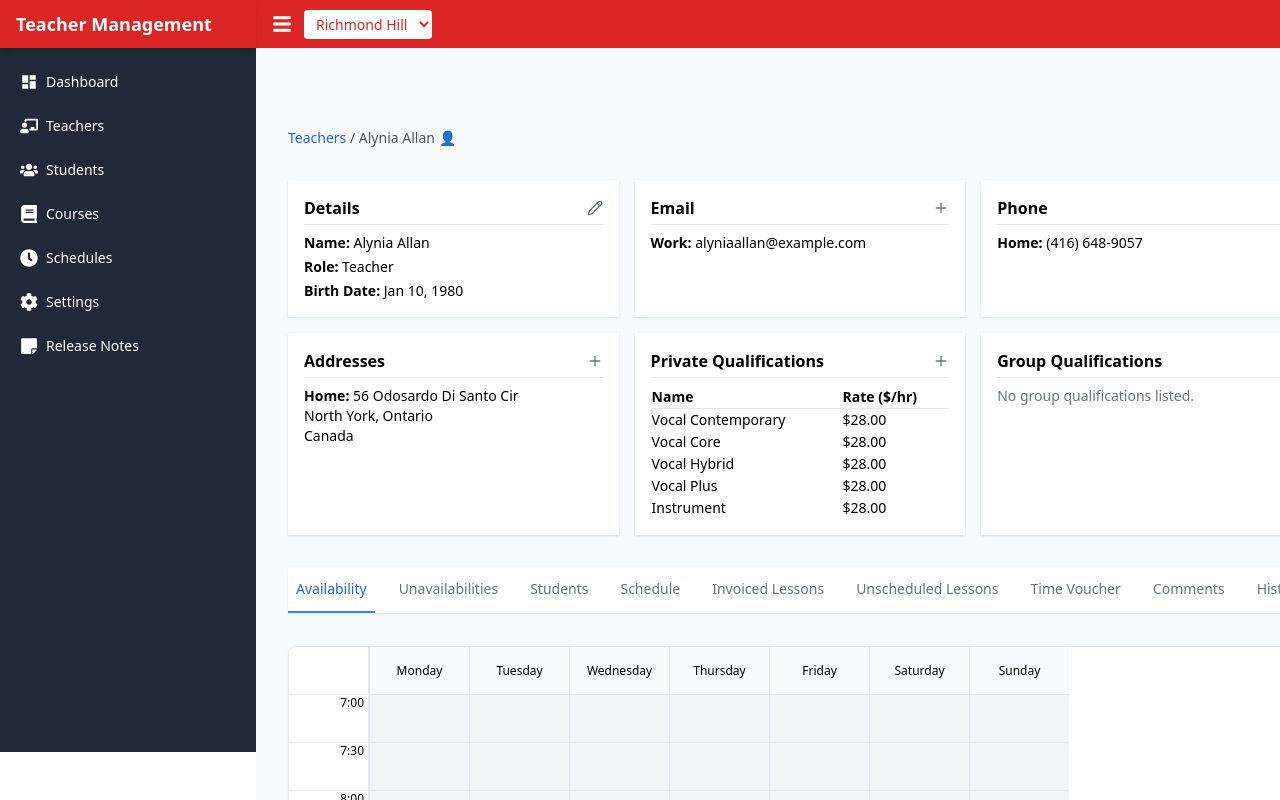
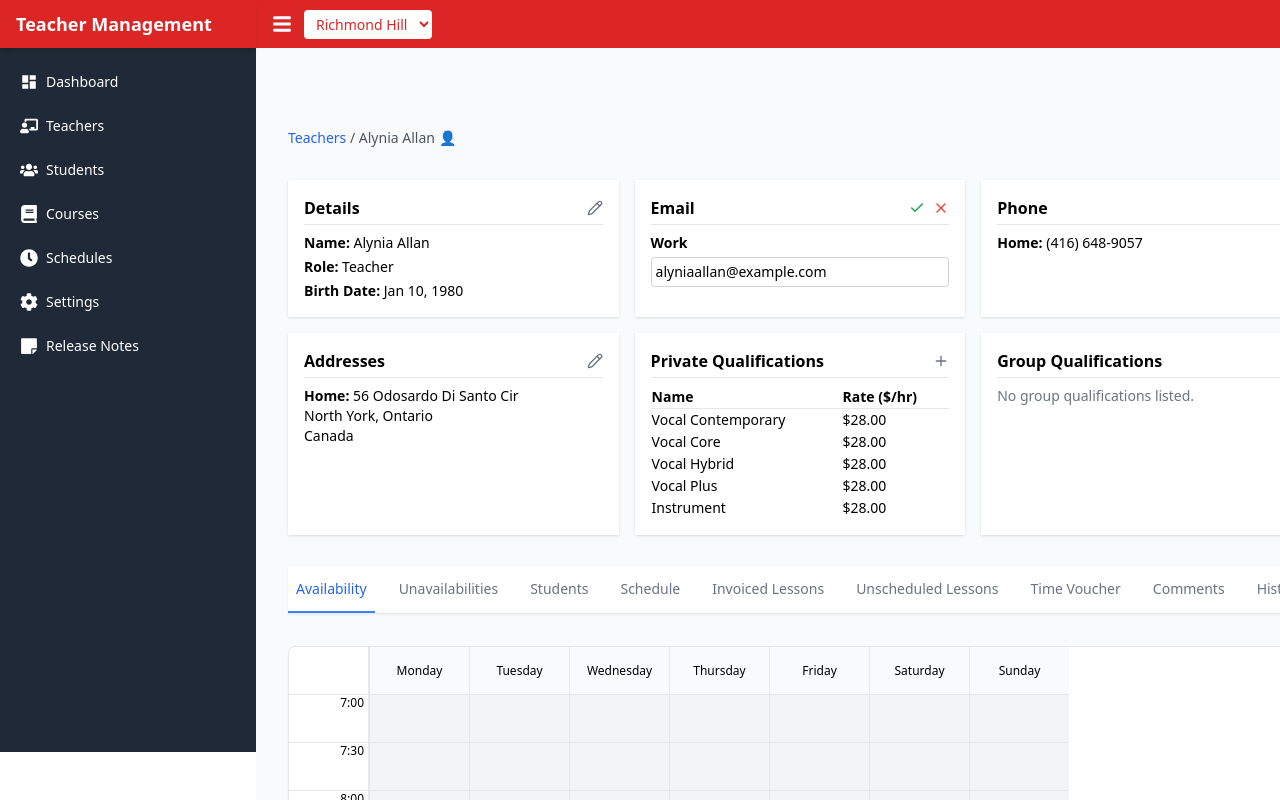
Before and after one commit to MuttuKarani/pearlthoughts-teacher-management-ui, a Next.js app: page / in a window 1280 px wide. Both pictures are taken after a click on the icon 941 px from the left and 208 px from the top of the page. Built offline with nearby package versions, Linux system fonts and the light colour scheme.

Commit message:
Added validation and toast to email , phone and address

```diff
--- a/src/app/layout.tsx
+++ b/src/app/layout.tsx
@@ -2,6 +2,7 @@
 import "./globals.css";
 import type { Metadata } from "next";
 import LayoutShell from "@/components/LayoutShell";
+import { Toaster } from "sonner";
 
 export const metadata: Metadata = {
   title: "Teacher Management",
@@ -17,6 +18,7 @@ export default function RootLayout({
     <html lang="en">
       <body>
         <LayoutShell>{children}</LayoutShell>
+        <Toaster richColors position="top-right" />
       </body>
     </html>
   );
--- a/src/components/ContactInfo.tsx
+++ b/src/components/ContactInfo.tsx
@@ -1,4 +1,8 @@
-import { Plus } from "lucide-react";
+"use client";
+
+import { Check, Plus, X, Pencil } from "lucide-react";
+import { useEffect, useState } from "react";
+import { toast } from "sonner";
 
 type Props = {
   type: string;
@@ -7,15 +11,87 @@ type Props = {
 };
 
 export default function ContactInfo({ type, label, value }: Props) {
+  const [editMode, setEditMode] = useState(false);
+  const [inputValue, setInputValue] = useState(value);
+  const [originalValue, setOriginalValue] = useState(value);
+  const [error, setError] = useState("");
+
+  useEffect(() => {
+    const stored = localStorage.getItem(`${type}-${label}`);
+    if (stored) setInputValue(stored);
+  }, [type, label]);
+
+  const validate = (val: string) => {
+    if (type === "Email") {
+      const emailRegex = /^[^\s@]+@[^\s@]+\.[^\s@]+$/;
+      return emailRegex.test(val) ? "" : "Invalid email format";
+    }
+    if (type === "Phone") {
+      const phoneRegex = /^[0-9 ()+-]+$/;
+      return phoneRegex.test(val) ? "" : "Invalid phone number";
+    }
+    return "";
+  };
+
+  const handleSave = () => {
+    const err = validate(inputValue);
+    if (err) {
+      setError(err);
+      return;
+    }
+
+    setError("");
+    setOriginalValue(inputValue);
+    localStorage.setItem(`${type}-${label}`, inputValue);
+    toast.success(`${type} updated`);
+    setEditMode(false);
+  };
+
+  const handleCancel = () => {
+    setInputValue(originalValue);
+    setError("");
+    setEditMode(false);
+  };
+
   return (
     <div className="bg-white shadow p-4">
       <div className="flex justify-between items-center border-b pb-1 mb-2">
         <h3 className="font-semibold text-md">{type}</h3>
-        <Plus className="w-4 h-4 text-gray-500 cursor-pointer" />
+        {!editMode ? (
+          <Pencil
+            className="w-4 h-4 text-gray-500 cursor-pointer"
+            onClick={() => setEditMode(true)}
+          />
+        ) : (
+          <div className="flex space-x-2">
+            <Check
+              className="w-4 h-4 text-green-600 cursor-pointer"
+              onClick={handleSave}
+            />
+            <X
+              className="w-4 h-4 text-red-500 cursor-pointer"
+              onClick={handleCancel}
+            />
+          </div>
+        )}
       </div>
-      <p className="text-sm whitespace-pre-line">
-        <strong>{label}:</strong> {value}
-      </p>
+      {!editMode ? (
+        <p className="text-sm whitespace-pre-line">
+          <strong>{label}:</strong> {inputValue}
+        </p>
+      ) : (
+        <div className="text-sm">
+          <label className="block font-semibold mb-1">{label}</label>
+          <input
+            className={`border p-1 rounded w-full text-sm ${
+              error ? "border-red-500" : "border-gray-300"
+            }`}
+            value={inputValue}
+            onChange={(e) => setInputValue(e.target.value)}
+          />
+          {error && <p className="text-red-500 text-xs mt-1">{error}</p>}
+        </div>
+      )}
     </div>
   );
 }
```
